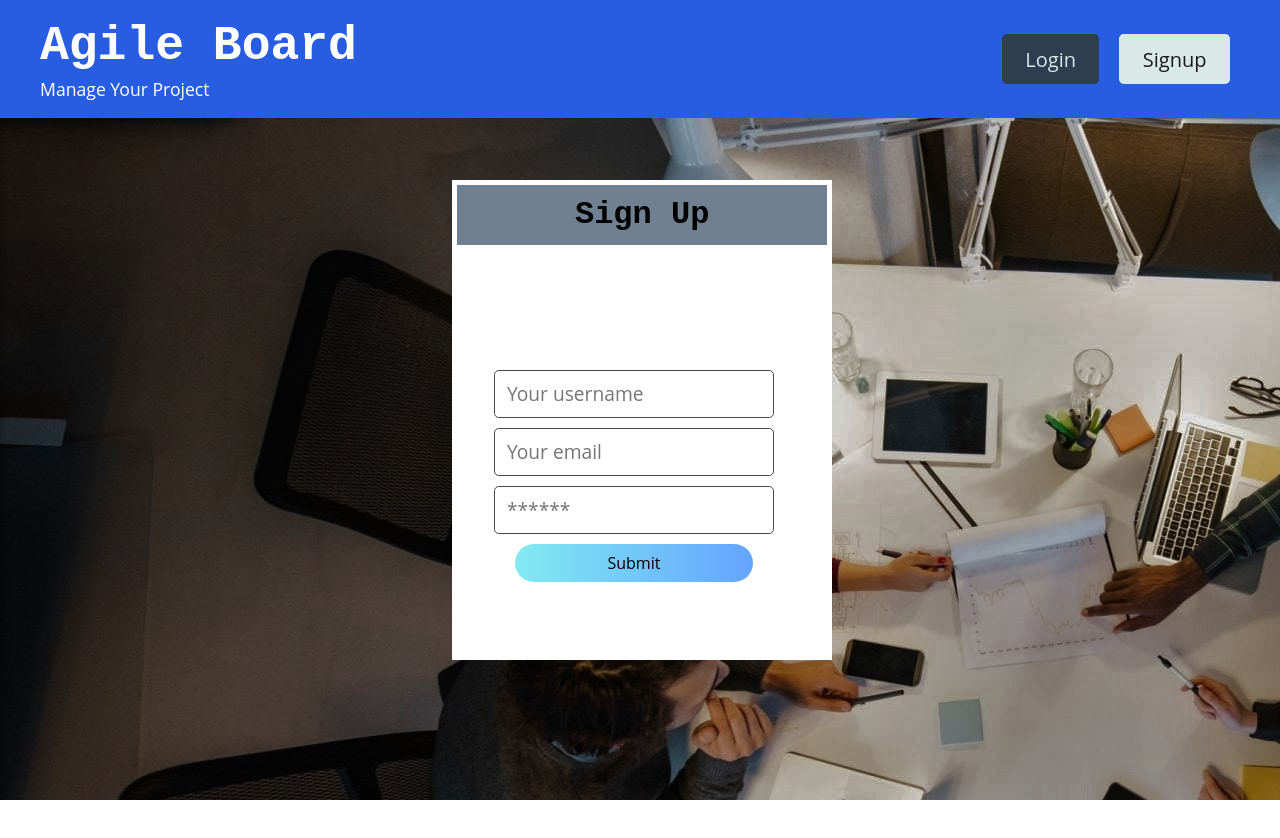
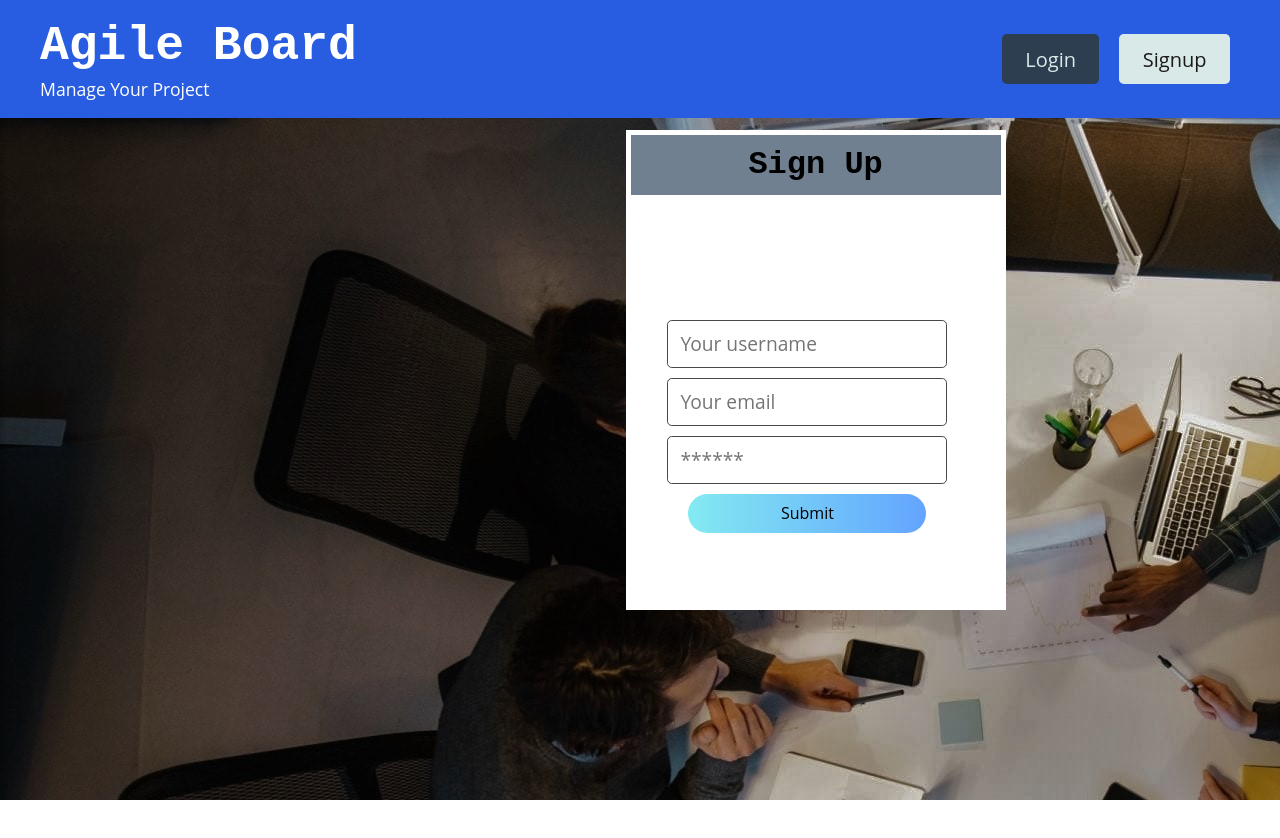
Before and after one commit to Sivaparam/E-commerce-platform, a React (Create React App) app in the folder client/: page /signup in a window 1280 px wide. Shown: the top 838 px of the page. After the commit the page ends 800 px from the top, so only its background shows below. Built offline with nearby package versions, Linux system fonts and the light colour scheme.

Commit message:
Revert "centered login screens"

```diff
--- a/client/src/index.css
+++ b/client/src/index.css
@@ -1749,8 +1749,6 @@ h1{
   background-position: center;
   background-size:cover;
   position:absolute;
-  padding-right: 20%;
-
 }
 
 .form-box{
--- a/client/src/pages/Login.js
+++ b/client/src/pages/Login.js
@@ -43,7 +43,7 @@ const Login = (props) => {
 
   return (
     <main className='flex-row justify-center mb-4'>
-      <div className="col-12 col-lg-10 user-box" >
+      <div className="col-12 col-lg-10 " >
         <div className="user-box" >
 
           <div className="form-box card-body">
--- a/client/src/pages/Signup.js
+++ b/client/src/pages/Signup.js
@@ -42,7 +42,7 @@ const Signup = () => {
 
   return (
     <main className="flex-row justify-center mb-4">
-      <div className="col-12 col-lg-10 user-box">
+      <div className="col-12 col-lg-10">
         <div className="user-box">
 
           <div className="form-box card-body">
```
